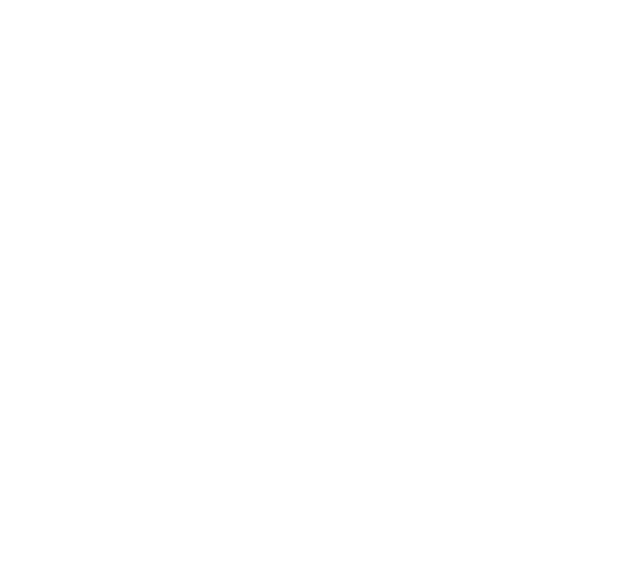
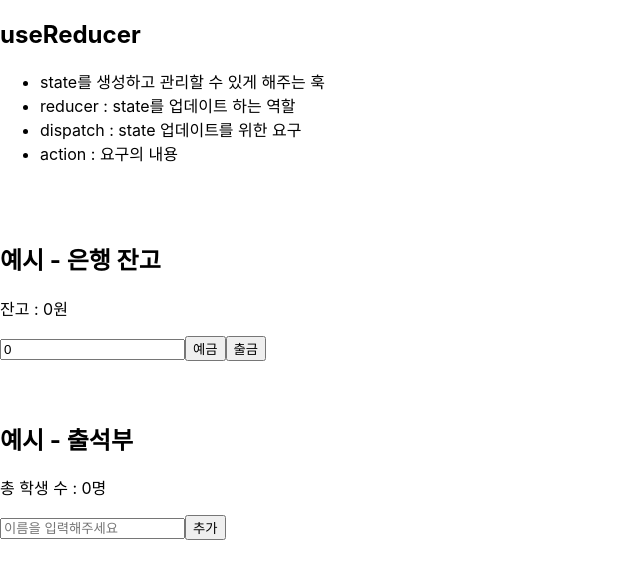
Before and after one commit to hyemin12/react-hook-study, a React (Create React App) app: page /useReducer in a window 1280 px wide. Before the commit this address had no page. Shown: the top 578 px of the page, without its empty margins (0-640 px from the left). Built offline with nearby package versions, Linux system fonts and the light colour scheme.

Commit message:
useReducer

```diff
--- a/src/App.js
+++ b/src/App.js
@@ -20,6 +20,7 @@
 
 import AppUseLocalStorage from "./useLocalStorage/useLocalStorage";
 import AppUseAxios from "./useAxios/AppUseAxios";
+import AppUseReducer from "./useReducer/useReducer";
 
 function App() {
   return (
@@ -44,6 +45,8 @@
           <Route path="/useNotification" element={<AppUseNotification />} />
           <Route path="/useAxios" element={<AppUseAxios />} />
           <Route path="/useLocalStorage" element={<AppUseLocalStorage />} />
+          <Route path="/useReducer" element={<AppUseReducer />} />
+
           <Route path="/timer" element={<Timer />} />
         </Routes>
       </BrowserRouter>
--- a/src/Home.js
+++ b/src/Home.js
@@ -21,6 +21,7 @@
     "useAxios",
     "useLocalStorage",
     "timer",
+    "useReducer",
   ];
   return (
     <div className="container">
--- /dev/null
+++ b/src/useReducer/EgBank.js
@@ -0,0 +1,51 @@
+import { useState, useReducer } from "react";
+
+const ACTION_TYPES = {
+  deposit: "deposit",
+  withdraw: "withdraw",
+};
+
+const reducer = (state, action) => {
+  switch (action.type) {
+    case ACTION_TYPES.deposit:
+      return state + action.payload;
+    case ACTION_TYPES.withdraw:
+      return state - action.payload;
+    default:
+      return state;
+  }
+};
+
+const EgBank = () => {
+  const [number, setNumber] = useState(0);
+  const [money, dispatch] = useReducer(reducer, 0);
+
+  return (
+    <div>
+      <h2>예시 - 은행 잔고</h2>
+      <p>잔고 : {money}원</p>
+      <input
+        type="number"
+        value={number}
+        onChange={(e) => setNumber(parseInt(e.target.value))}
+        step="1000"
+      />
+      <button
+        onClick={() => {
+          dispatch({ type: ACTION_TYPES.deposit, payload: number });
+        }}
+      >
+        예금
+      </button>
+      <button
+        onClick={() => {
+          dispatch({ type: ACTION_TYPES.withdraw, payload: number });
+        }}
+      >
+        출금
+      </button>
+    </div>
+  );
+};
+
+export default EgBank;
--- /dev/null
+++ b/src/useReducer/EgStudent.js
@@ -0,0 +1,97 @@
+import { useState, useReducer } from "react";
+
+const ACTION_TYPES = {};
+const reducer = (state, action) => {
+  switch (action.type) {
+    case "add-student":
+      const newStudent = {
+        id: Date.now(),
+        name: action.payload.name,
+        isHere: false,
+      };
+      return {
+        count: state.count + 1,
+        students: [...state.students, newStudent],
+      };
+    case "delete-student":
+      return {
+        count: state.count - 1,
+        students: state.students.filter(
+          (student) => student.id !== action.payload.id
+        ),
+      };
+    case "marked-student":
+      return {
+        count: state.count,
+        students: state.students.map((student) => {
+          if (student.id === action.payload.id) {
+            return { ...student, isHere: !student.isHere };
+          }
+          return student;
+        }),
+      };
+    default:
+      return state;
+  }
+};
+
+const initialState = {
+  count: 0,
+  students: [],
+};
+
+const EgStudent = () => {
+  const [name, setName] = useState("");
+  const [studentInfo, dispatch] = useReducer(reducer, initialState);
+
+  return (
+    <div>
+      <h2>예시 - 출석부</h2>
+      <p>총 학생 수 : {studentInfo.students.length}명</p>
+      <input
+        type="text"
+        placeholder="이름을 입력해주세요"
+        value={name}
+        onChange={(e) => setName(e.target.value)}
+      />
+      <button
+        onClick={() => {
+          dispatch({ type: "add-student", payload: { name } });
+        }}
+      >
+        추가
+      </button>
+      {studentInfo.students.map((student) => {
+        const { id, name, isHere } = student;
+        return (
+          <div key={id}>
+            <span
+              style={{
+                textDecoration: isHere ? "line-through" : NamedNodeMap,
+                color: isHere ? "gray" : "black",
+              }}
+            >
+              {name}
+            </span>
+            <button
+              onClick={() =>
+                dispatch({ type: "marked-student", payload: { id } })
+              }
+            >
+              출석
+            </button>
+            <button
+              onClick={() => {
+                dispatch({ type: "delete-student", payload: { id } });
+              }}
+            >
+              삭제
+            </button>
+          </div>
+        );
+      })}
+    </div>
+  );
+};
+
+export default EgStudent;
--- /dev/null
+++ b/src/useReducer/useReducer.js
@@ -0,0 +1,28 @@
+import EgBank from "./EgBank";
+import EgStudent from "./EgStudent";
+
+const AppUseReducer = () => {
+  return (
+    <div>
+      <div>
+        <h2>useReducer</h2>
+        <ul>
+          <li>state를 생성하고 관리할 수 있게 해주는 훅</li>
+          <li>reducer : state를 업데이트 하는 역할</li>
+          <li>dispatch : state 업데이트를 위한 요구 </li>
+          <li>action : 요구의 내용 </li>
+        </ul>
+      </div>
+      <br />
+      <br />
+
+      <EgBank />
+      <br />
+      <br />
+
+      <EgStudent />
+    </div>
+  );
+};
+
+export default AppUseReducer;
```
